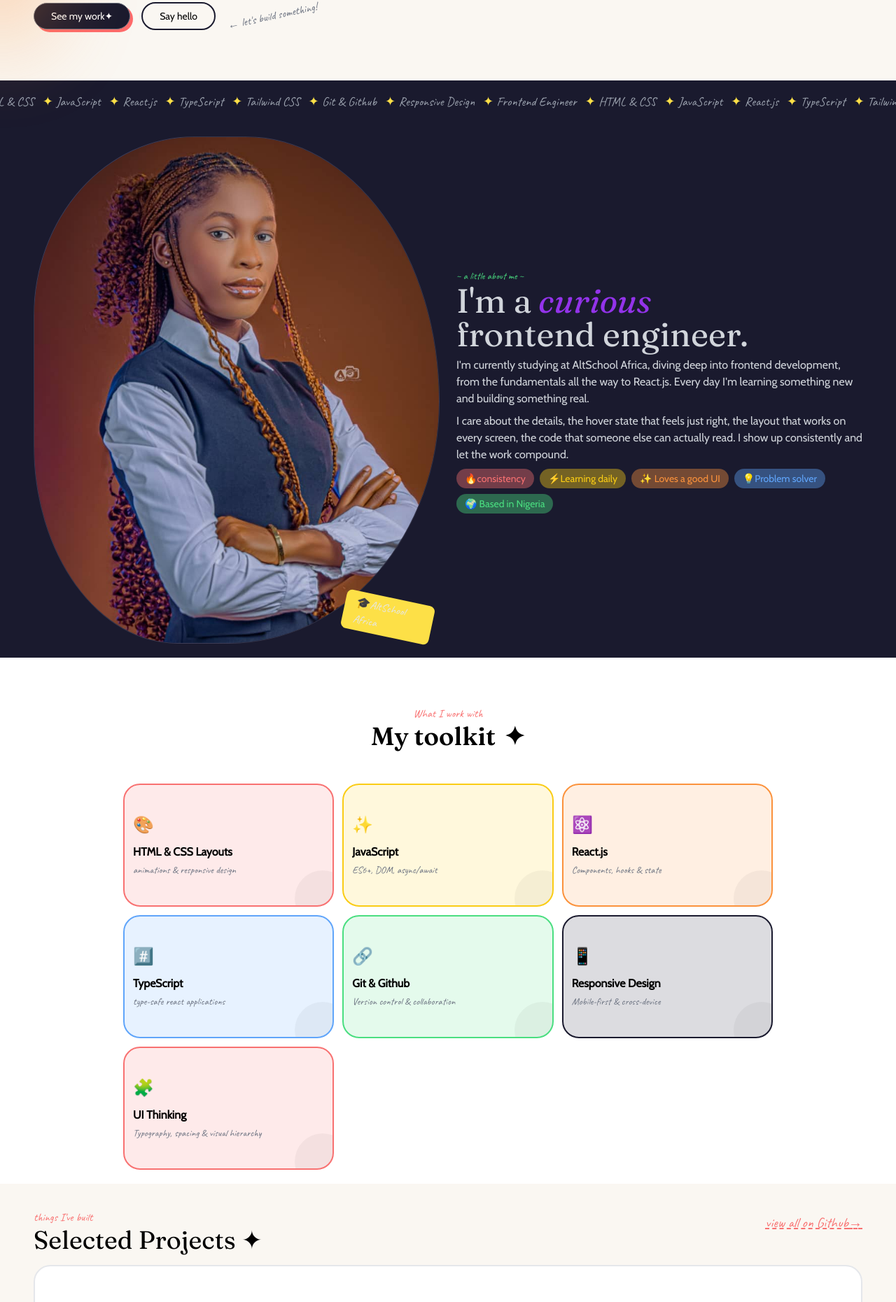
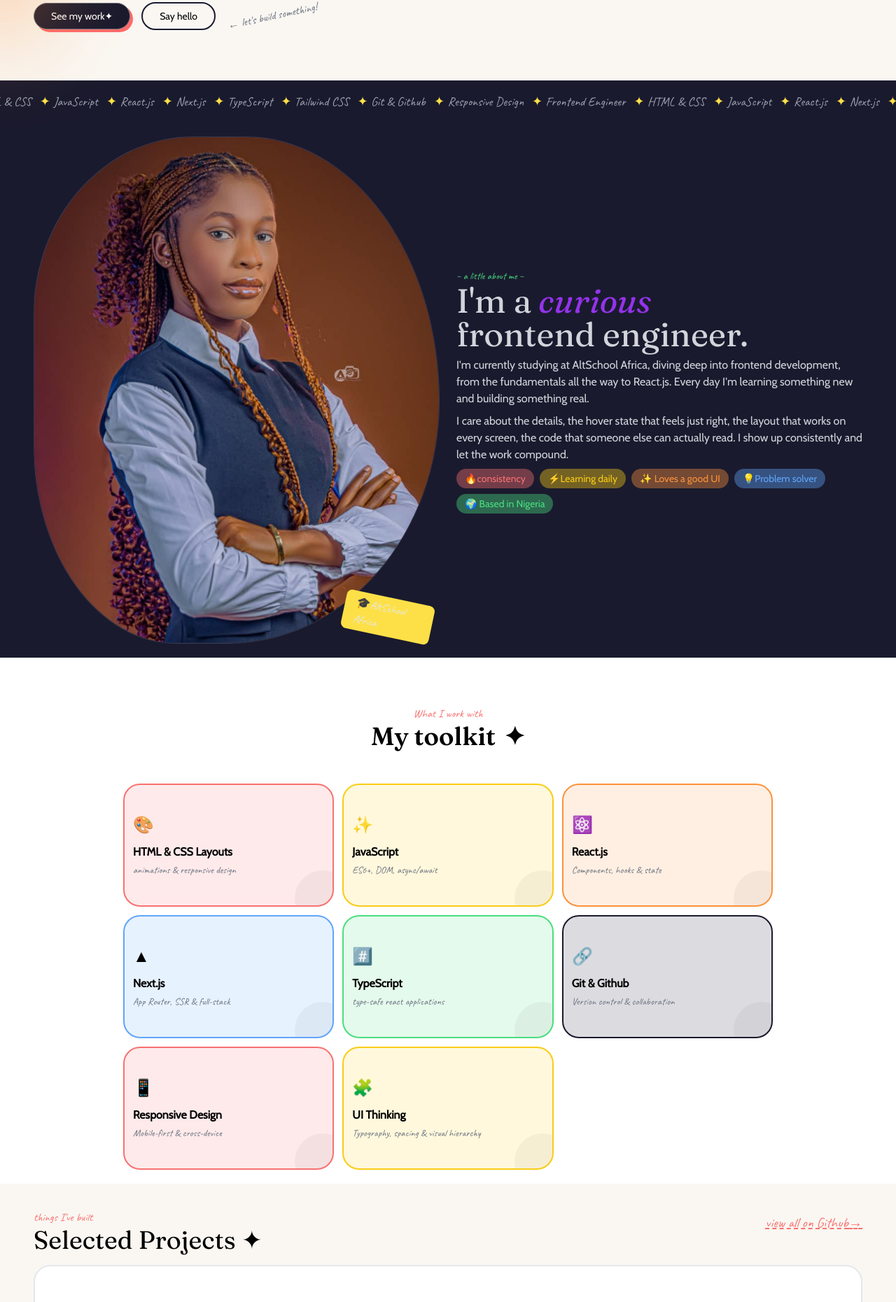
Before and after one commit to tamara-tgod/Portfolio_V2, a React (Vite) app: page / in a window 1280 px wide. Shown: the part 580-2441 px from the top of the page at 70% size. Built offline with nearby package versions, Linux system fonts and the light colour scheme.

Commit message:
feat: add Mext.js skill and update projects section

```diff
--- a/src/components/Marquee.jsx
+++ b/src/components/Marquee.jsx
@@ -3,24 +3,62 @@ function Marquee() {
     <div className="overflow-hidden bg-dark-navy py-4">
       <div className="animate-marquee font-sketch text-gray-400 text-lg flex gap-3 whitespace-nowrap">
         {/* first copy */}
-        <span><span className="text-yellow-300">✦</span> Frontend Engineer</span>
-        <span><span className="text-yellow-300">✦</span> HTML & CSS</span>
-        <span><span className="text-yellow-300">✦</span> JavaScript</span>
-        <span><span className="text-yellow-300">✦</span> React.js</span>
-        <span><span className="text-yellow-300">✦</span> TypeScript</span>
-        <span><span className="text-yellow-300">✦</span> Tailwind CSS</span>
-        <span><span className="text-yellow-300">✦</span> Git & Github</span>
-        <span><span className="text-yellow-300">✦</span> Responsive Design</span>
+        <span>
+          <span className="text-yellow-300">✦</span> Frontend Engineer
+        </span>
+        <span>
+          <span className="text-yellow-300">✦</span> HTML & CSS
+        </span>
+        <span>
+          <span className="text-yellow-300">✦</span> JavaScript
+        </span>
+        <span>
+          <span className="text-yellow-300">✦</span> React.js
+        </span>
+        <span>
+          <span className="text-yellow-300">✦</span> Next.js
+        </span>
+        <span>
+          <span className="text-yellow-300">✦</span> TypeScript
+        </span>
+        <span>
+          <span className="text-yellow-300">✦</span> Tailwind CSS
+        </span>
+        <span>
+          <span className="text-yellow-300">✦</span> Git & Github
+        </span>
+        <span>
+          <span className="text-yellow-300">✦</span> Responsive Design
+        </span>
 
         {/* second copy */}
-        <span><span className="text-yellow-300">✦</span> Frontend Engineer</span>
-        <span><span className="text-yellow-300">✦</span> HTML & CSS</span>
-        <span><span className="text-yellow-300">✦</span> JavaScript</span>
-        <span><span className="text-yellow-300">✦</span> React.js</span>
-        <span><span className="text-yellow-300">✦</span> TypeScript</span>
-        <span><span className="text-yellow-300">✦</span> Tailwind CSS</span>
-        <span><span className="text-yellow-300">✦</span> Git & Github</span>
-        <span><span className="text-yellow-300">✦</span> Responsive Design</span>
+        <span>
+          <span className="text-yellow-300">✦</span> Frontend Engineer
+        </span>
+        <span>
+          <span className="text-yellow-300">✦</span> HTML & CSS
+        </span>
+        <span>
+          <span className="text-yellow-300">✦</span> JavaScript
+        </span>
+        <span>
+          <span className="text-yellow-300">✦</span> React.js
+        </span>
+        <span>
+          <span className="text-yellow-300">✦</span> Next.js
+        </span>
+        <span>
+          <span className="text-yellow-300">✦</span> TypeScript
+        </span>
+        <span>
+          <span className="text-yellow-300">✦</span> Tailwind CSS
+        </span>
+        <span>
+          <span className="text-yellow-300">✦</span> Git & Github
+        </span>
+        <span>
+          <span className="text-yellow-300">✦</span> Responsive Design
+        </span>
       </div>
     </div>
   );
--- a/src/components/Projects.jsx
+++ b/src/components/Projects.jsx
@@ -2,22 +2,22 @@ function Projects() {
   const projects = [
     {
       id: 1,
-      name: "Task Management",
+      name: "GainzDB",
       description:
-        "A collaborative task manager built for teams who need to stay on the same page. Team members can create, assign, edit and complete tasks in real time, making it easy to track who's handling what across the whole team.",
-      tags: ["React", "API", "Tailwind CSS", "React Router"],
-      links: ["https://todo-app-pink-two-35.vercel.app/", "https://github.com/tamara-tgod/todo-app"],
+        "A responsive exercise explorer app that lets users browse and save workouts by muscle group, built with custom hooks, optimistic UI patterns, and fault-tolerant data fetching.",
+      tags: ["React.js", "TypeScript", "Tailwind CSS", "ExerciseDB API"],
+      links: ["https://gainzdb.netlify.app/", "https://github.com/tamara-tgod/gainzdb"],
     },
-    // {
-    //   id: 2,
-    //   name: "Blog Site",
-    //   description:
-    //     "A clean, fast-loading personal blog where readers can browse posts, navigate seamlessly between pages, and always land on a helpful page, even if a link doesn't exist.",
-    //   tags: ["React", "React Router", "CSS"],
-    //   links: ["https://blog-app-bice-delta-28.vercel.app/", "https://github.com/tamara-tgod/blog-app"],
-    // },
     {
       id: 2,
+      name: "Carefinder",
+      description:
+        "A full-stack civic health tool for locating Nigerian hospitals, featuring interactive maps, authentication, and an admin dashboard. Built as a capstone project for AltSchool Africa.",
+      tags: ["Next.js", "TypeScript", "Tailwind CSS", "Supabase", "MapboxGL.js"],
+      links: ["https://carefinder-lac.vercel.app/", "https://github.com/tamara-tgod/carefinder"],
+    },
+    {
+      id: 3,
       name: "Github Explorer",
       description:
         "A search tool that lets you look up any GitHub user by username and instantly see their profile, activity stats, and top repositories — great for developers researching collaborators or open source projects.",
@@ -25,10 +25,10 @@ function Projects() {
       links: ["https://github-explorer-ten-mocha.vercel.app", "https://github.com/Tamara-tgod/github-explorer.git"],
     },
     {
-      id: 3,
+      id: 4,
       name: "Portfolio Website",
       description:
-        "MA personal portfolio designed to showcase my projects and skills in a clean, responsive layout with smooth animations, built to work beautifully on any screen size.",
+        "My personal portfolio designed to showcase my projects and skills in a clean, responsive layout with smooth animations, built to work beautifully on any screen size.",
       tags: ["React", "Tailwind CSS"],
       links: ["https://tamara-portfolio-v2.vercel.app/", "https://github.com/tamara-tgod/Portfolio_V2"],
     },
--- a/src/components/Skills.jsx
+++ b/src/components/Skills.jsx
@@ -10,10 +10,15 @@ function Skills() {
       icon: "✨",
       description: "ES6+, DOM, async/await",
     },
-     {
+    {
       name: "React.js",
       icon: "⚛️",
       description: "Components, hooks & state",
+    },
+    {
+      name: "Next.js",
+      icon: "▲",
+      description: "App Router, SSR & full-stack",
     },
     {
       name: "TypeScript",
```
